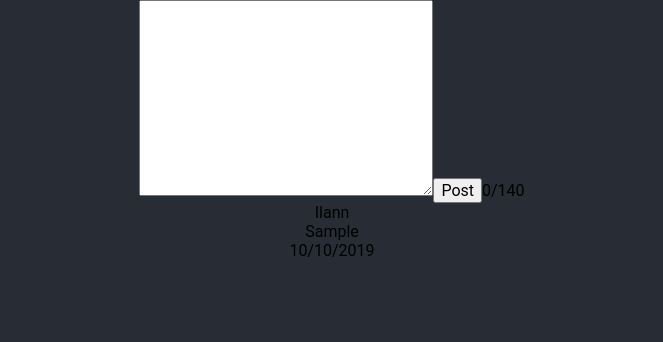
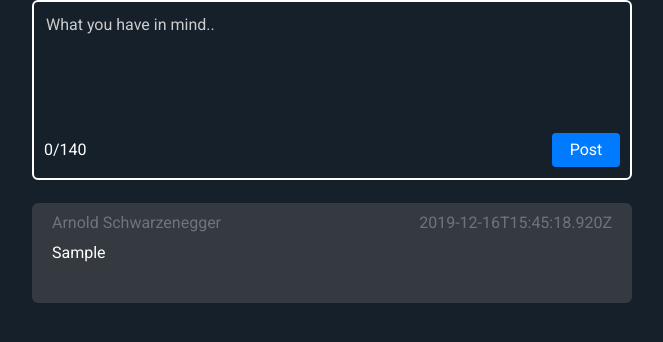
Before and after one commit to Itc-bootcamp-2019/micro-blogging-front-end-Ilann0, a React (Create React App) app in the folder blog/: page / in a window 1280 px wide. Both pictures are taken after typing "Sample" into the empty fields and a click on the button "Post". Shown: the top 342 px of the page, without its empty margins (308-971 px from the left). Built offline with nearby package versions, Linux system fonts and the light colour scheme; no server answers.

Commit message:
done css

```diff
--- a/blog/public/index.html
+++ b/blog/public/index.html
@@ -24,6 +24,7 @@
       Learn how to configure a non-root public URL by running `npm run build`.
     -->
     <title>React App</title>
+    <link href="https://fonts.googleapis.com/css?family=Roboto&display=swap" rel="stylesheet">
   </head>
   <body>
     <noscript>You need to enable JavaScript to run this app.</noscript>
--- a/blog/src/App.css
+++ b/blog/src/App.css
@@ -1,7 +1,14 @@
 .App {
-  /*display: flex;*/
-  /*justify-content: center;*/
-  text-align: center;
+  font-family: 'Roboto', sans-serif;
+  display: flex;
+  flex-direction: column;
+  justify-content: center;
+  align-items: center;
+  box-sizing: border-box;
+}
+
+* {
+  box-sizing: border-box;
 }
 
 .App-logo {
@@ -19,8 +26,93 @@
   color: white;
 }
 
+/* CreateTweet Component */
+
 .tweet-box {
+  border: 2px solid white;
+  border-radius: 6px;
+  display: flex;
+  flex-direction: column;
+  justify-content: space-around;
+  align-items: center;
+  width: 600px;
+  height: 180px;
+  padding: 10px;
+  margin-bottom: 15px;
+}
+
+.tb-bottom {
+  display: flex;
+  width: 100%;
+  justify-content: space-between;
+}
+
+.tb-bottom span {
+  align-self: center;
+}
+
+.chars-left {
+  color: white;
+}
+
+.chars-left.max-reached {
+
+}
+
+.post-btn {
+  text-align: center;
+  height: 34px;
+  width: 68px;
+  border: none;
+  color: white;
+  font-size: 16px;
+  line-height: 19px;
+  background-color: #007BFF;
+  border-radius: 4px;
+  transition-duration: 0.2s
+}
+
+.post-btn:hover {
+  opacity: 90%;
+}
+
+.post-btn:active {
+  opacity: 70%;
+}
+
+#tweet-input {
+  background-color: transparent;
+  border: none;
+  resize: none;
+  color: white;
+  height: 75%;
+  width: 100%;
 }
 
 #tweet-input::placeholder {
+  all: unset;
+  color: #cccccc;
 }
+
+/* Tweet Component */
+
+.display-tweet-container {
+  background-color: #343A40;
+  border-radius: 6px;
+  width: 600px;
+  height: 100px;
+  margin: 7.5px 0;
+  color: white;
+  display: flex;
+  flex-direction: column;
+  justify-content: space-between;
+  padding: 10px 20px;
+}
+
+.dt-top {
+  color: #6C757D;
+  display: flex;
+  justify-content: space-between;
+  align-items: center;
+
+}
--- a/blog/src/components/CreateTweet.jsx
+++ b/blog/src/components/CreateTweet.jsx
@@ -41,9 +41,12 @@ class CreateTweet extends React.Component {
                     id="tweet-input"
                     cols="30"
                     rows="10"
+                    placeholder="What you have in mind.."
                     value={inputVal}
                     onChange={(e) => this.handleInputChange(e)}
                 />
+                <div className="tb-bottom">
+                    <span className="chars-left" >{ inputLen }/140</span>
                     <TweetManagerContext.Consumer>
                         {
                             ({ onPost }) => (
@@ -54,7 +57,7 @@ class CreateTweet extends React.Component {
                             )
                         }
                     </TweetManagerContext.Consumer>
-                <span className="chars-left" >{ inputLen }/140</span>
+                </div>
             </div>
         );
     }
--- a/blog/src/components/Tweet.jsx
+++ b/blog/src/components/Tweet.jsx
@@ -4,9 +4,11 @@ function Tweet(props) {
     const { tweet } = props
     return (
         <div className="display-tweet-container">
-            <span className="dt-user">{ tweet.userName }</span><br/>
+            <div className="dt-top">
+                <span className="dt-user">{ tweet.userName }</span>
+                <span className="dt-date" >{ tweet.date }</span>
+            </div>
             <span className="dt-content" >{ tweet.content }</span><br/>
-            <span className="dt-date" >{ tweet.date }</span><br/>
         </div>
     )
 }
--- a/blog/src/components/TweetManager.jsx
+++ b/blog/src/components/TweetManager.jsx
@@ -14,19 +14,21 @@ class TweetManager extends React.Component {
         this.state = {
             tweets: [],
             tweetCounter: 0,
-            onPost: this.updateTweets.bind(this)
+            onPost: this.updateLocalTweets.bind(this)
         }
     }
 
-    updateTweets(tweet) {
+    updateLocalTweets(tweet) {
+        const timeStamp = new Date()
+        const timeStampString = timeStamp.toISOString()
+        const tweetObj = {
+            content: tweet,
+            userName: 'Arnold Schwarzenegger',
+            date: timeStampString,
+        }
+        postTweet(tweetObj).then((response) => console.log(response))
+                           .catch(() => alert("We encountered a problem with the server.\nPlease try again later :)"))
         this.setState(prevState => {
-            const tweetObj = {
-                content: tweet,
-                userName: 'Ilann',
-                date: '10/10/2019',
-                id: prevState.tweetCounter + 1
-            }
-
             return {
                tweets: [ tweetObj, ...prevState.tweets ],
                tweetCounter: ++prevState.tweetCounter
@@ -34,10 +36,19 @@ class TweetManager extends React.Component {
         })
     }
 
+    updateData() {
+        getTweets().then(response => this.setState({
+            tweets: response.data.tweets,
+        })).catch((response) => (response.status > 399 && alert("We encountered a problem with the server.\nPlease try again later :)")))
+    }
+
     componentDidMount() {
-        getTweets().then(response => this.setState({
-            tweets: response.data.tweets
-        }))
+        this.updateData()
+        this.fetchTweetsInterval = setInterval(this.updateData, 15000)
+    }
+
+    componentWillUnmount() {
+        clearInterval(this.fetchTweetsInterval)
     }
 
     render() {
--- a/blog/src/index.css
+++ b/blog/src/index.css
@@ -1,18 +1,14 @@
 body {
   margin: 0;
-  font-family: -apple-system, BlinkMacSystemFont, 'Segoe UI', 'Roboto', 'Oxygen',
-    'Ubuntu', 'Cantarell', 'Fira Sans', 'Droid Sans', 'Helvetica Neue',
-    sans-serif;
+
   -webkit-font-smoothing: antialiased;
   -moz-osx-font-smoothing: grayscale;
-  background-color: #282c34;
+  background-color: #15202B;
+          /*#282c34;*/
 }
 
 * {
-  font-family: 'roboto', source-code-pro, Menlo, Monaco, Consolas, 'Courier New',
-    monospace;
-  font-style: normal;
-  font-weight: normal;
+  font-family: 'Roboto', sans-serif;
   font-size: 16px;
   line-height: 19px;
 }
--- a/blog/src/lib/api.js
+++ b/blog/src/lib/api.js
@@ -1,9 +1,11 @@
-import Axios from "axios"
+import axios from "axios"
+
+const API_URL = 'https://itc-bootcamp-19-dot-charcha-dev.appspot.com/tweet'
 
 export function getTweets() {
-    return Axios.get('https://itc-bootcamp-19.appspot.com/tweet')
+    return axios.get(API_URL)
 }
 
 export function postTweet(payload) {
-    return Axios.post('https://itc-bootcamp-19.appspot.com/tweet', payload)
+    return axios.post(API_URL, payload)
 }
```
Lines whose indentation alone changed are shown as unchanged.
